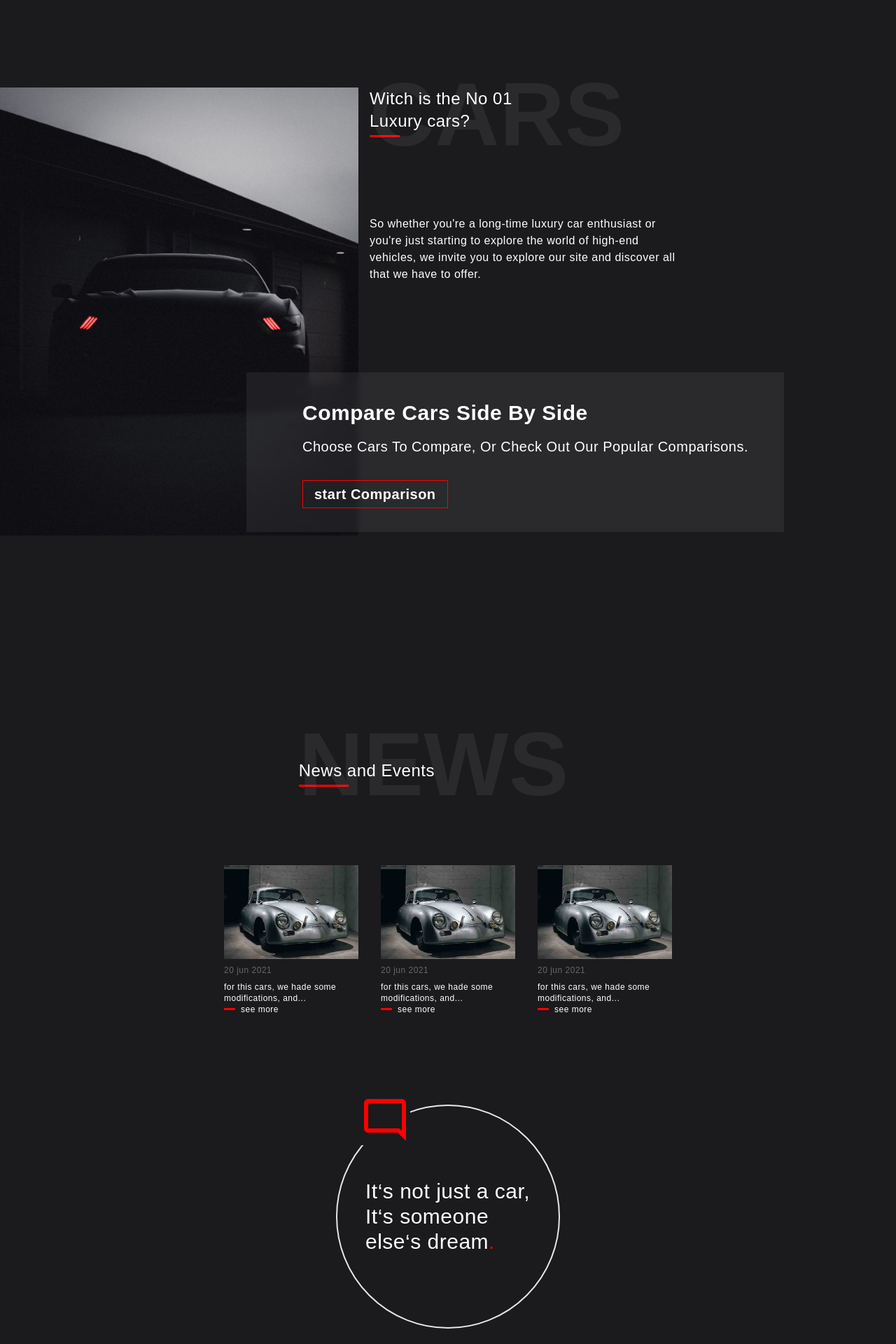
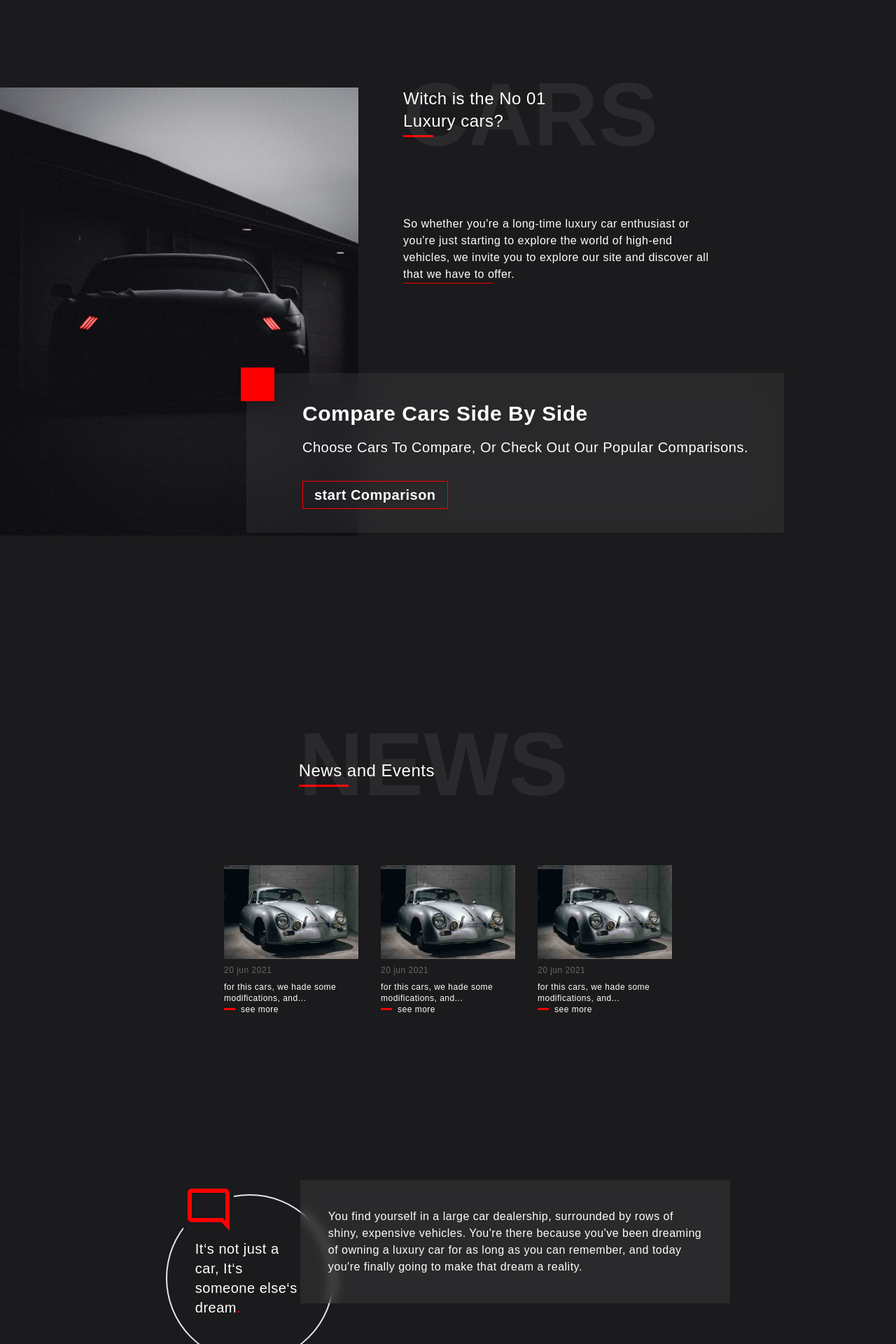
Before and after one commit to joel-kalema/luxury-cars, a Next.js app: page / in a window 1280 px wide. Shown: the part 4000-5920 px from the top of the page at 70% size. Built offline with nearby package versions, Linux system fonts and the light colour scheme.

Commit message:
Update styles

```diff
--- a/components/cars.js
+++ b/components/cars.js
@@ -12,26 +12,26 @@ export default function Cars() {
     return (
         <div className="py-10 md:py-28 relative flex" data-aos="fade-up">
             <div className='w-2/5 z-0'>
-                <img src='/car.jpg' alt='car' className='z-0'/>
+                <img src='/car.jpg' alt='car' className='z-0' />
             </div>
             <div className='z-40 w-3/5 ml-[-10rem]'>
-                <div className="ml-44 w-2/6 mb-10" data-aos="fade-left">
+                <div className="ml-56 w-2/6 mb-10" data-aos="fade-left">
                     <h1 className="text-2xl">Witch is the No 01 Luxury cars?</h1>
                     <div className="w-1/6 h-[0.2rem] bg-[red] mt-1"></div>
                     <h1 className="text-[#fff1] text-9xl font-bold mt-[-6rem]">CARS</h1>
                 </div>
-                <div className="w-4/5 my-20 ml-[6rem]">
-                    <p className="px-20">So whether you're a long-time luxury car enthusiast or you're just starting to explore the world of high-end vehicles, we invite you to explore our site and discover all that we have to offer.</p>
+                <div className="w-4/5 my-20 ml-[9rem] flex">
+                    <p className="px-20">So whether you're a long-time luxury car enthusiast or you're just starting to explore the world of high-end vehicles, we invite you to explore our site and discover all that we have to offer.
+                    <div className='bg-[red] w-[8rem] h-[1px]' ></div>
+                    </p>
                 </div>
-                <div className='mt-32 exp backdrop-blur-sm bg-[#fff1] py-10'>
+                <div className='mt-32 exp backdrop-blur-xl bg-[#fff1] py-10 relative drop-shadow-lg'>
+                    <div className='w-[3rem] h-[3rem] bg-[red] absolute top-[-.5rem] left-[-.5rem] drop-shadow-md'></div>
                     <div className='ml-20'>
                         <h1 className='text-3xl font-bold'>Compare Cars Side By Side</h1>
                         <p className='text-xl mt-4 mb-10'>Choose Cars To Compare, Or Check Out Our Popular Comparisons.</p>
                         <Link href='/paths/comparesion' className='text-[red] view text-xl font-semibold py-2 px-4'>start Comparison</Link>
                     </div>
-                    {/* <div className='w-1/4 ml-10 p-6 exp backdrop-blur-sm bg-[#fff3] rounded-xl drop-shadow-lg'>
-                        <img src='/images/compareson.png' alt='' />
-                    </div> */}
                 </div>
             </div>
         </div>
--- a/components/header.js
+++ b/components/header.js
@@ -49,7 +49,7 @@ export default function Header (){
                                 <div>
                                     <img src={car.image[0]} alt={car.name} />
                                 </div>
-                                <p className='text-xs up bg-[#fff1] p-2 font-bold text-[#c5c5c5] tracking-[.05em]'>{car.name}</p>
+                                <p className='text-xs bg-[#fff1] p-2 font-bold text-[#c5c5c5] tracking-[.05em]'>{car.name}</p>
                             </div>
                         )) : []}
 
--- a/components/news.js
+++ b/components/news.js
@@ -1,7 +1,7 @@
 import newsData from './datas/news'
 import { MdOutlineModeComment } from 'react-icons/md';
 
-export default function News () {
+export default function News() {
     return (
         <div className="py-10 md:py-52">
             <div className="mx-auto w-2/6 mb-10">
@@ -22,13 +22,18 @@ export default function News () {
                     </div>
                 ))}
             </div>
-            <div className="mt-32 w-[20rem] relative h-[20rem] mx-auto p-10 border-solid border-2 border-wight-500 rounded-full flex justify-center items-center">
-                <MdOutlineModeComment
-                className='text-7xl text-[red] absolute top-[-1rem] left-[10%] bg-[#1B1A1C] '
-                />
-                <h1 className="text-3xl">It&lsquo;s not just a car, It&lsquo;s someone else&lsquo;s dream
-                <span className="text-[red]">.</span></h1>
-           </div>
+            <div className='flex justify-center items-center px-32 mt-32'>
+                <div className="mt-32 mr-[-3rem] w-[15rem] relative h-[15rem] p-10 border-solid border-2 border-wight-500 rounded-full flex justify-center items-center">
+                    <MdOutlineModeComment
+                        className='text-7xl text-[red] absolute top-[-1rem] left-[10%] bg-[#1B1A1C] '
+                    />
+                    <h1 className="text-xl">It&lsquo;s not just a car, It&lsquo;s someone else&lsquo;s dream
+                        <span className="text-[red]">.</span></h1>
+                </div>
+                <div className='w-3/5 exp backdrop-blur-[.5rem] bg-[#fff1] p-10 mt-6'>
+                    <p>You find yourself in a large car dealership, surrounded by rows of shiny, expensive vehicles. You're there because you've been dreaming of owning a luxury car for as long as you can remember, and today you're finally going to make that dream a reality.</p>
+                </div>
+            </div>
         </div>
     )
 }
```
